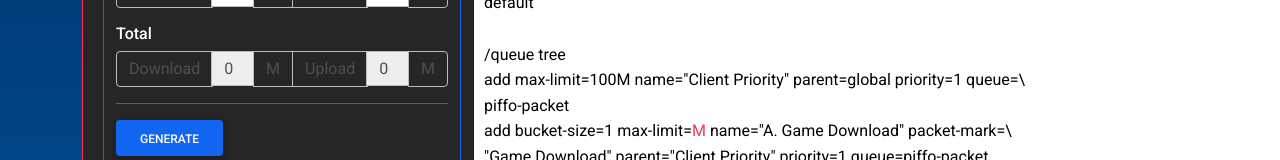
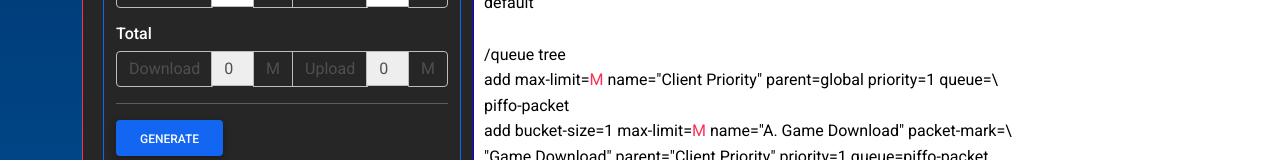
Before and after one commit to miklombok/miklombok.github.io, a plain HTML site: page pisah-all-tarfik.html in a window 1280 px wide. Shown: the part 1229-1389 px from the top of the page. Drawn offline with nearby package versions, Linux system fonts and the light colour scheme.

Commit message:
Update pisah-all-tarfik.html

```diff
--- a/pisah-all-tarfik.html
+++ b/pisah-all-tarfik.html
@@ -406,7 +406,7 @@
                             default <br /><br />
 
                             /queue tree <br />
-                            add max-limit=100M name="Client Priority"
+                            add max-limit=<span class="text-danger">{{t_down}}M</span> name="Client Priority"
                             parent=global priority=1 queue=\ <br />
                             piffo-packet <br />
                             add bucket-size=1 max-limit=<span class="text-danger">{{limit_game_down}}M</span> name="A. Game
```
